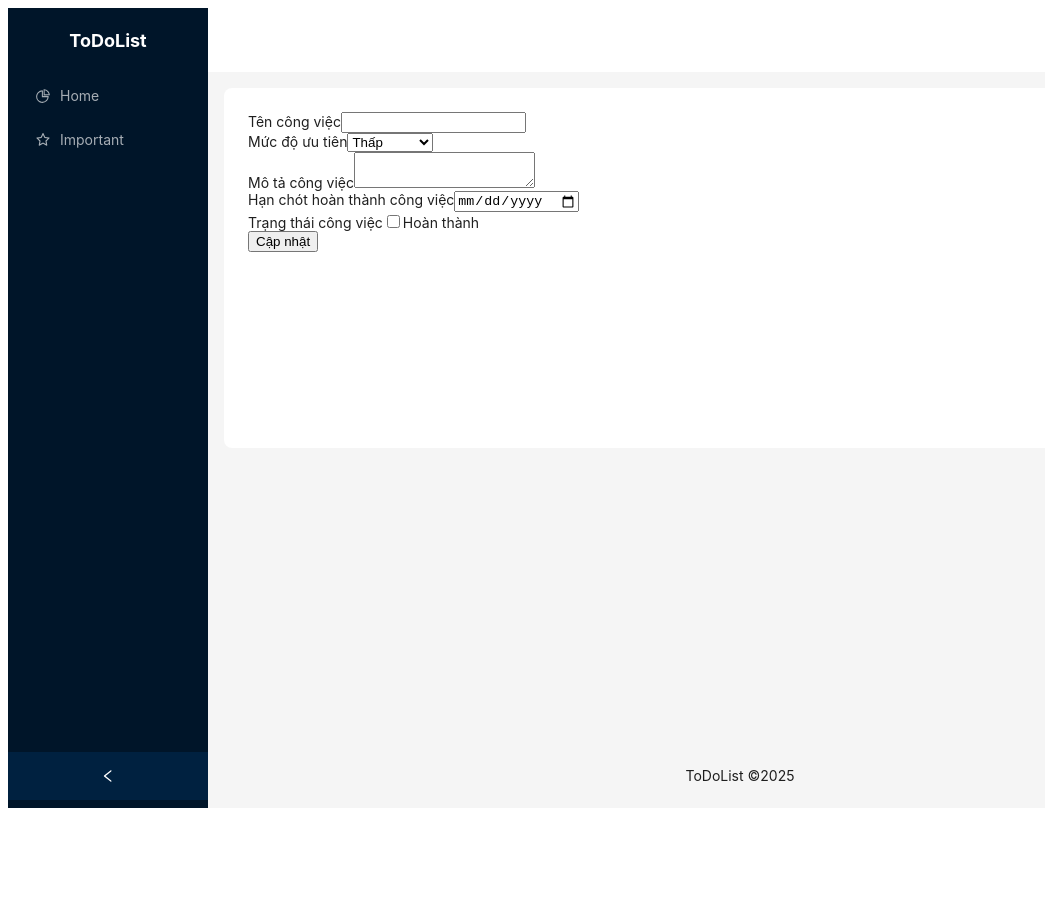
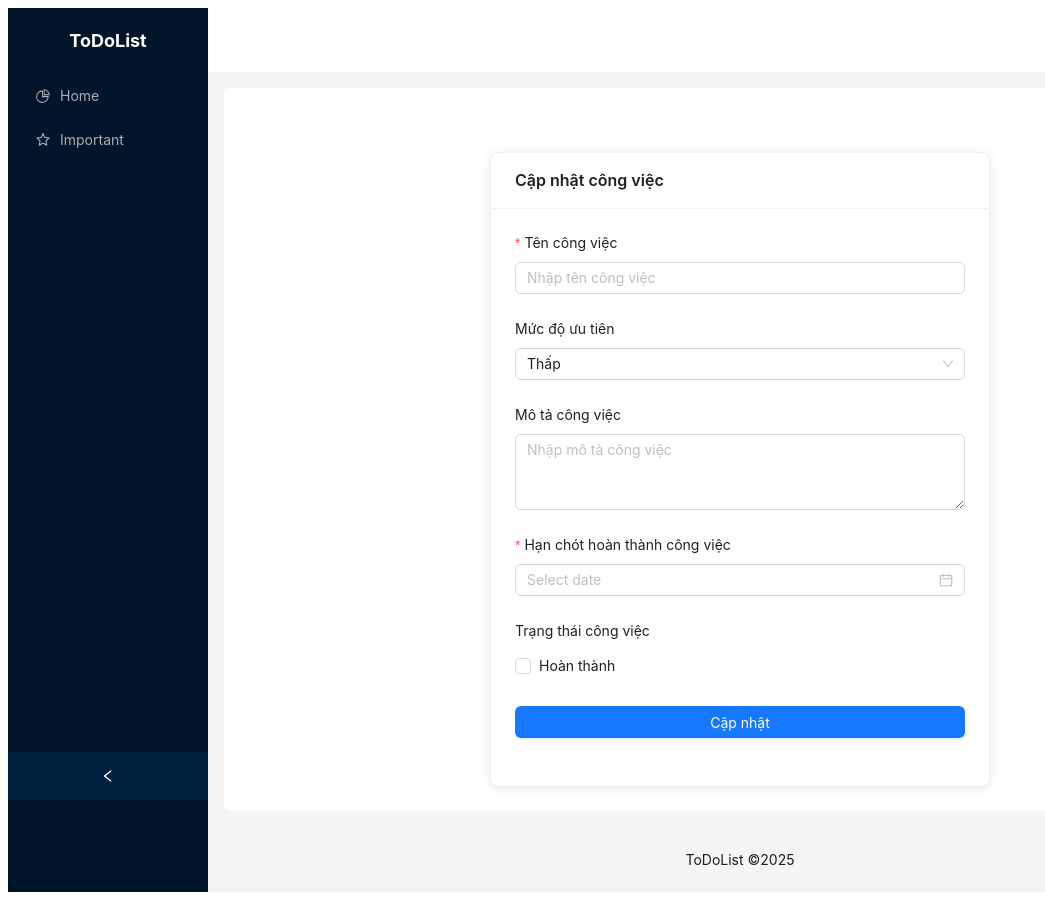
Before and after one commit to hunganhkieu/MINI_PROJECT-TODOLIST, a React (Vite) app: page /todos/update/1 in a window 1280 px wide. Shown: the whole page, without its empty margins (0-1045 px from the left). Before the commit the page ends 816 px from the top, so only its background shows below. Built offline with nearby package versions, Linux system fonts and the light colour scheme; no server answers.

Commit message:
feat: style form

```diff
--- a/src/components/Todos.jsx
+++ b/src/components/Todos.jsx
@@ -1,6 +1,19 @@
 import React, { useCallback, useEffect, useState } from "react";
 import { Link } from "react-router-dom";
 import { deleteTodo } from "../api/apiTodo";
+import {
+  Button,
+  Input,
+  Select,
+  Card,
+  Space,
+  Row,
+  Col,
+  Tag,
+  message,
+} from "antd";
+
+const { Option } = Select;
 
 const Todos = () => {
   const [todos, setTodos] = useState([]);
@@ -24,7 +37,6 @@ const Todos = () => {
           filterDueDate_lte ? `&dueDate_lte=${filterDueDate_lte}` : ""
         }${filterDueDate_gte ? `&dueDate_gte=${filterDueDate_gte}` : ""}`
       ).then((res) => res.json());
-
       setTodos(response.data);
       setMetaData(response.meta);
     } catch (error) {
@@ -45,22 +57,22 @@ const Todos = () => {
   }, [fetchTodos]);
 
   const CheckCompleted = (item) => {
-    if (item.isCompleted) return { text: "Hoàn thành", color: "#4caf50" };
+    if (item.isCompleted) return { text: "Hoàn thành", color: "green" };
     if (new Date(item.dueDate) < new Date())
-      return { text: "Quá hạn", color: "#f44336" };
-    return { text: "Đang thực hiện", color: "#ff9800" };
+      return { text: "Quá hạn", color: "red" };
+    return { text: "Đang thực hiện", color: "orange" };
   };
 
   const getPriorityLabel = (priority) => {
     switch (priority) {
       case 1:
-        return { label: "Thấp", color: "#90caf9" };
+        return { label: "Thấp", color: "blue" };
       case 2:
-        return { label: "Trung bình", color: "#fdd835" };
+        return { label: "Trung bình", color: "gold" };
       case 3:
-        return { label: "Cao", color: "#f44336" };
+        return { label: "Cao", color: "red" };
       default:
-        return { label: "Không xác định", color: "#9e9e9e" };
+        return { label: "Không xác định", color: "default" };
     }
   };
 
@@ -73,42 +85,21 @@ const Todos = () => {
   };
 
   const handleDelete = async (id) => {
-    if (!confirm("Bạn có muốn xóa ko?")) return;
+    if (!window.confirm("Bạn có muốn xóa không?")) return;
     await deleteTodo(id);
-    alert("Xóa thành công");
+    message.success("Xóa thành công");
     fetchTodos();
   };
+
   return (
-    <div
-      style={{
-        maxWidth: 900,
-        margin: "20px auto",
-        fontFamily: "Arial, sans-serif",
-      }}
-    >
-      <div
-        style={{
-          display: "flex",
-          justifyContent: "space-between",
-          marginBottom: 15,
-        }}
-      >
-        {/* search */}
-        <input
-          type="text"
+    <div style={{ maxWidth: 1000, margin: "30px auto" }}>
+      <Space wrap style={{ marginBottom: 16 }}>
+        <Input.Search
           placeholder="Nhập từ khóa..."
-          style={{
-            flex: 1,
-            padding: 8,
-            borderRadius: 5,
-            border: "1px solid #ccc",
-          }}
-          onKeyDown={(e) => {
-            if (e.code === "Enter") setSearch(e.target.value);
-          }}
+          onSearch={(value) => setSearch(value)}
+          style={{ width: 200 }}
         />
 
-        {/* filter Priority */}
         <select
           value={filterPriority}
           onChange={(e) => {
@@ -123,7 +114,6 @@ const Todos = () => {
           <option value="3">Cao</option>
         </select>
 
-        {/* sort Priority */}
         <select
           value={sortOrder}
           onChange={(e) => {
@@ -151,17 +141,19 @@ const Todos = () => {
             // dataToday.setDate(dataToday.getDate() + 1);
             const valueDate = dataToday.toISOString().slice(0, 10);
             setFilterComplete(e.target.value);
+
             if (e.target.value === "overdue") {
               setFilterComplete("false");
               setFilterDueDate_lte(valueDate);
             }
+
             if (e.target.value === "false") {
               setFilterComplete(e.target.value);
               setFilterDueDate_gte(valueDate);
             }
 
             if (e.target.value === "true") {
-              setFilterComplete(e.target.value);
+              setFilterDueDate_lte(false);
             }
           }}
         >
@@ -171,93 +163,76 @@ const Todos = () => {
           <option value="true">Hoàn thành</option>
         </select>
 
-        <button onClick={handleReset}>reset</button>
-      </div>
+        <Button onClick={handleReset}>Reset</Button>
+        <Link to="add">
+          <Button type="primary">Thêm mới công việc</Button>
+        </Link>
+      </Space>
 
-      <div>
-        <Link to="add">
-          <button>Thêm mới công việc</button>
-        </Link>
-      </div>
-
-      <div
-        style={{
-          display: "grid",
-          gridTemplateColumns: "repeat(auto-fill, minmax(250px, 1fr))",
-          gap: 15,
-        }}
-      >
+      <Row gutter={[16, 16]}>
         {todos.length > 0 ? (
           todos.map((item, index) => {
             const status = CheckCompleted(item);
             const priority = getPriorityLabel(item.priority);
             return (
-              <div
-                key={index}
-                style={{
-                  border: "1px solid #ccc",
-                  borderRadius: 8,
-                  padding: 15,
-                  backgroundColor: "#fafafa",
-                  boxShadow: "0 2px 5px rgba(0,0,0,0.1)",
-                }}
+              <Col key={index} xs={24} sm={12} md={8}>
+                <Card
+                  title={item.name}
+                  bordered
+                  extra={
+                    <Tag color={status.color} style={{ fontWeight: 500 }}>
+                      {status.text}
+                    </Tag>
+                  }
                 >
-                <h3 style={{ margin: "0 0 10px 0" }}>{item.name}</h3>
-                <p style={{ fontSize: 14, color: "#555" }}>
-                  {item.description}
+                  <p>{item.description || "Không có mô tả"}</p>
+                  <p>
+                    Mức độ ưu tiên:{" "}
+                    <Tag color={priority.color}>{priority.label}</Tag>
                   </p>
                   <p>
-                  Trạng thái:{" "}
-                  <span style={{ fontWeight: "bold", color: status.color }}>
-                    {status.text}
-                  </span>
+                    Hạn chót:{" "}
+                    {new Date(item.dueDate).toLocaleDateString("vi-VN")}
                   </p>
-                <p>
-                  Mức độ ưu tiên:{" "}
-                  <span style={{ fontWeight: "bold", color: priority.color }}>
-                    {priority.label}
-                  </span>
-                </p>
-                <p>
-                  Deadline: {new Date(item.dueDate).toLocaleDateString("vi-VN")}
-                </p>
+                  <Space>
                     <Link to={`${item._id}`}>
-                  <button>Xem chi tiết</button>
+                      <Button size="small">Xem chi tiết</Button>
                     </Link>
                     <Link to={`update/${item._id}`}>
-                  <button>update</button>
+                      <Button type="default" size="small">
+                        Cập nhật
+                      </Button>
                     </Link>
-
-                <button onClick={() => handleDelete(item._id)}>
-                  Xóa công việc
-                </button>
-              </div>
+                    <Button
+                      danger
+                      size="small"
+                      onClick={() => handleDelete(item._id)}
+                    >
+                      Xóa
+                    </Button>
+                  </Space>
+                </Card>
+              </Col>
             );
           })
         ) : (
-          <div style={{ gridColumn: "1/-1", textAlign: "center", padding: 20 }}>
+          <Col span={24} style={{ textAlign: "center", padding: 30 }}>
             Không có công việc
-          </div>
+          </Col>
         )}
-      </div>
+      </Row>
 
       {metaData && metaData.totalPages > 1 && (
         <div style={{ marginTop: 20, textAlign: "center" }}>
           {Array.from({ length: metaData.totalPages }).map((_, index) => (
-            <button
+            <Button
               key={index}
               onClick={() => setCurrentPage(index + 1)}
-              style={{
-                margin: "0 5px",
-                padding: "5px 10px",
-                borderRadius: 5,
-                backgroundColor:
-                  index + 1 === currentPage ? "#f48fb1" : "#e0e0e0",
-                cursor: "pointer",
-              }}
+              type={index + 1 === currentPage ? "primary" : "default"}
+              style={{ margin: "0 5px" }}
             >
               {index + 1}
-            </button>
+            </Button>
           ))}
         </div>
       )}
--- a/src/pages/FormTodo.jsx
+++ b/src/pages/FormTodo.jsx
@@ -1,6 +1,20 @@
 import React, { useEffect, useState } from "react";
 import { createTodo, getTodoId, updateTodo } from "../api/apiTodo";
 import { useNavigate, useParams } from "react-router-dom";
+import {
+  Form,
+  Input,
+  Select,
+  DatePicker,
+  Checkbox,
+  Button,
+  Card,
+  message,
+} from "antd";
+import dayjs from "dayjs";
+
+const { TextArea } = Input;
+const { Option } = Select;
 
 const FormTodo = () => {
   const { id } = useParams();
@@ -19,6 +33,14 @@ const FormTodo = () => {
     setFormData({ ...formData, [name]: value });
   };
 
+  const handleSelectChange = (value) => {
+    setFormData({ ...formData, priority: value });
+  };
+
+  const handleDateChange = (date, dateString) => {
+    setFormData({ ...formData, dueDate: dateString });
+  };
+
   const handleSubmit = async (e) => {
     e.preventDefault();
     formData.priority = Number(formData.priority);
@@ -27,42 +49,38 @@ const FormTodo = () => {
       formData.name.length < 3 ||
       formData.name.length > 80
     ) {
-      alert(
-        "Tên ko được để trống, tên phải tối thiểu 3 ký tự và tối đa 80 ký tự"
-      );
+      message.warning("Tên công việc phải từ 3 - 80 ký tự");
       return;
     }
     if (!formData.dueDate) {
-      alert("Hạn hoàn thành công việc ko được để trống");
+      message.warning("Vui lòng chọn hạn hoàn thành công việc");
       return;
     }
 
     try {
       if (!id) {
         await createTodo(formData);
-        alert("Thêm mới thành công");
+        message.success("Thêm mới thành công");
         nav("/todos");
-        console.log(formData);
-      }
-      if (id) {
+      } else {
         await updateTodo(id, formData);
-        alert("Cập nhật thành công");
+        message.success("Cập nhật thành công");
         nav("/todos");
-        console.log(formData);
       }
     } catch (error) {
       console.log(error);
-      alert("Lỗi rồi");
+      message.error("Đã xảy ra lỗi khi xử lý");
     }
   };
+
   const handleCheckBox = (e) => {
     const { checked, name } = e.target;
     setFormData((pre) => ({
       ...pre,
       [name]: checked,
     }));
-    console.log(name, checked);
   };
+
   useEffect(() => {
     if (id) {
       (async () => {
@@ -83,69 +101,78 @@ const FormTodo = () => {
       })();
     }
   }, [id]);
+
   return (
-    <div>
-      <form action="" onSubmit={handleSubmit}>
-        <div>
-          <label htmlFor="">Tên công việc</label>
-          <input
-            type="text"
+    <div style={{ display: "flex", justifyContent: "center", marginTop: 40 }}>
+      <Card
+        title={!id ? "Thêm công việc mới" : "Cập nhật công việc"}
+        style={{ width: 500, boxShadow: "0 2px 10px rgba(0,0,0,0.1)" }}
+      >
+        <Form layout="vertical" onSubmitCapture={handleSubmit}>
+          <Form.Item label="Tên công việc" required>
+            <Input
               name="name"
+              value={formData.name}
               onChange={handleChange}
-            value={formData.name}
+              placeholder="Nhập tên công việc"
             />
-        </div>
-        <div>
-          <label htmlFor="">Mức độ ưu tiên</label>
-          <select
+          </Form.Item>
+
+          <Form.Item label="Mức độ ưu tiên">
+            <Select
+              value={formData.priority}
+              onChange={handleSelectChange}
               name="priority"
-            id="priority"
+            >
+              <Option value={1}>Thấp</Option>
+              <Option value={2}>Trung bình</Option>
+              <Option value={3}>Cao</Option>
+            </Select>
+          </Form.Item>
+
+          <Form.Item label="Mô tả công việc">
+            <TextArea
+              name="description"
+              value={formData.description}
               onChange={handleChange}
-            value={formData.priority}
-          >
-            <option value={1}>Thấp</option>
-            <option value={2}>Trung bình</option>
-            <option value={3}>Cao</option>
-          </select>
-        </div>
+              rows={3}
+              placeholder="Nhập mô tả công việc"
+            />
+          </Form.Item>
 
-        <div>
-          <label htmlFor="">Mô tả công việc</label>
-          <textarea
-            name="description"
-            id="description"
-            onChange={handleChange}
-            value={formData.description}
-          ></textarea>
-        </div>
+          <Form.Item label="Hạn chót hoàn thành công việc" required>
+            <DatePicker
+              style={{ width: "100%" }}
+              name="dueDate"
+              onChange={handleDateChange}
+              value={formData.dueDate ? dayjs(formData.dueDate) : null}
+              format="YYYY-MM-DD"
+            />
+          </Form.Item>
 
-        <div>
-          <label htmlFor="">Hạn chót hoàn thành công việc</label>
-          <input
-            type="date"
-            name="dueDate"
-            onChange={handleChange}
-            value={formData.dueDate}
-          />
-        </div>
-
-        {id ? (
-          <div>
-            <label htmlFor="">Trạng thái công việc</label>
-            <input
-              type="checkbox"
+          {id && (
+            <Form.Item label="Trạng thái công việc">
+              <Checkbox
                 name="isCompleted"
                 checked={formData.isCompleted}
                 onChange={handleCheckBox}
                 disabled={
-                formData.isCompleted || new Date(formData.dueDate) < new Date()
+                  formData.isCompleted ||
+                  new Date(formData.dueDate) < new Date()
                 }
-            />
-            <label htmlFor="">Hoàn thành</label>
-          </div>
-        ) : null}
-        <button>{!id ? "Thêm mới" : "Cập nhật"}</button>
-      </form>
+              >
+                Hoàn thành
+              </Checkbox>
+            </Form.Item>
+          )}
+
+          <Form.Item>
+            <Button type="primary" htmlType="submit" block>
+              {!id ? "Thêm mới" : "Cập nhật"}
+            </Button>
+          </Form.Item>
+        </Form>
+      </Card>
     </div>
   );
 };
```
Lines whose indentation alone changed are shown as unchanged.
